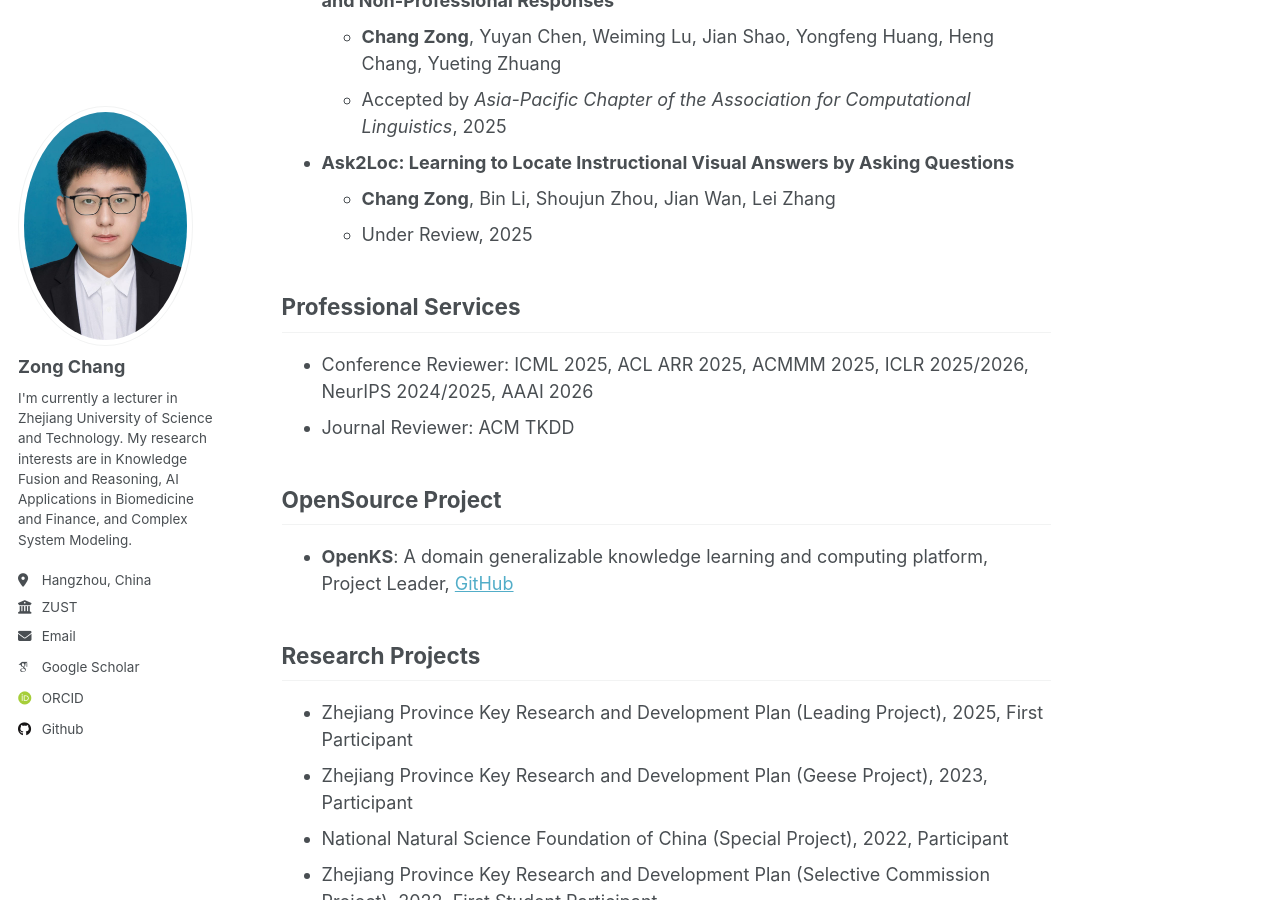
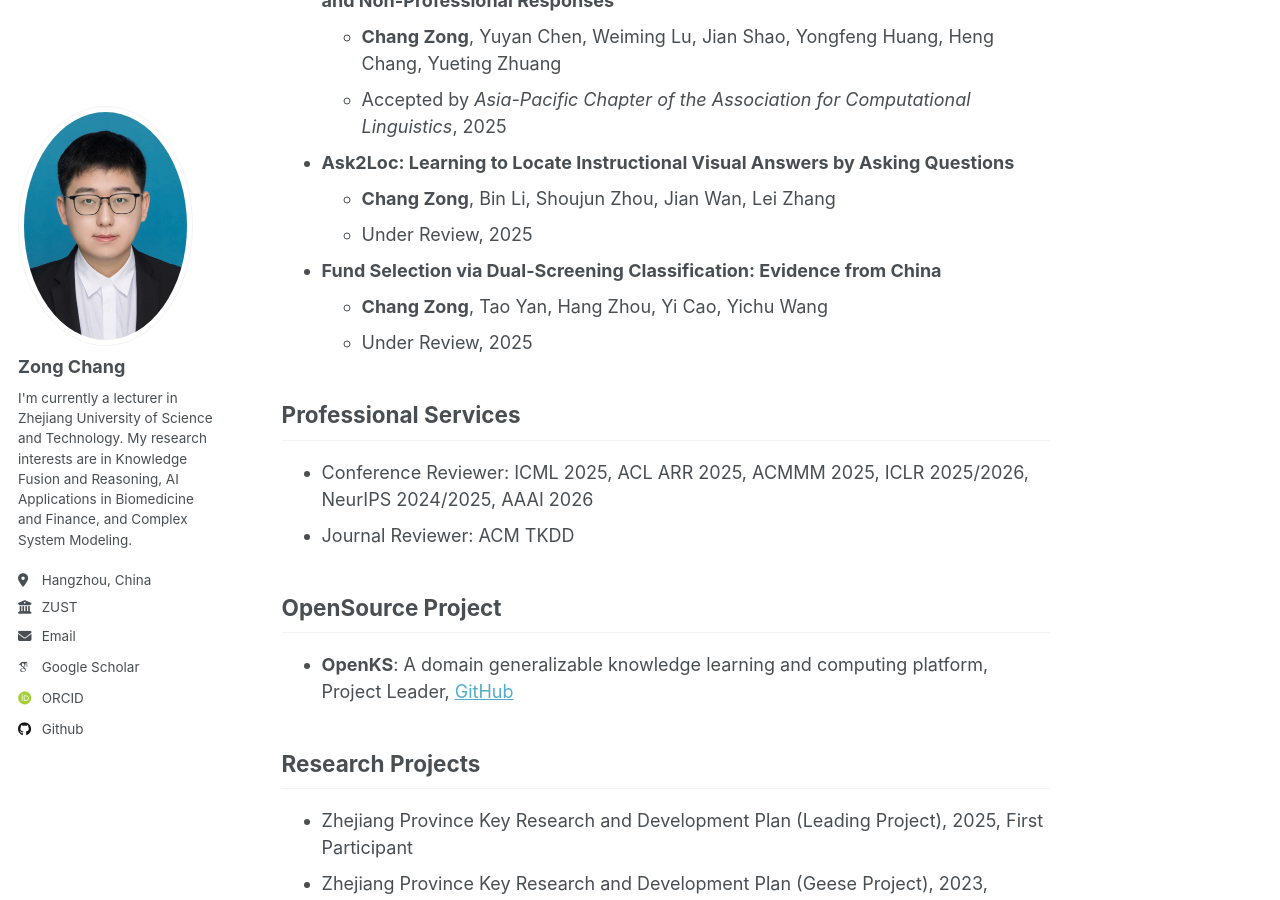
Before and after one commit to changzong/changzong.github.io, a Jekyll site: the page built from _pages/about.md, in a window 1280 px wide and 900 px high, scrolled down 2220 px. Built offline with Jekyll 4.4.1, drawn with Linux system fonts in a browser that asks for light colours; some web fonts are replaced.

Commit message:
udpate cv

```diff
--- a/_pages/about.md
+++ b/_pages/about.md
@@ -69,6 +69,10 @@ redirect_from:
   - **Chang Zong**, Bin Li, Shoujun Zhou, Jian Wan, Lei Zhang
   - Under Review, 2025
 
+- **Fund Selection via Dual-Screening Classification: Evidence from China**
+  - **Chang Zong**, Tao Yan, Hang Zhou, Yi Cao, Yichu Wang
+  - Under Review, 2025
+
 ## Professional Services
 - Conference Reviewer: ICML 2025, ACL ARR 2025, ACMMM 2025, ICLR 2025/2026, NeurIPS 2024/2025, AAAI 2026
 - Journal Reviewer: ACM TKDD
```
